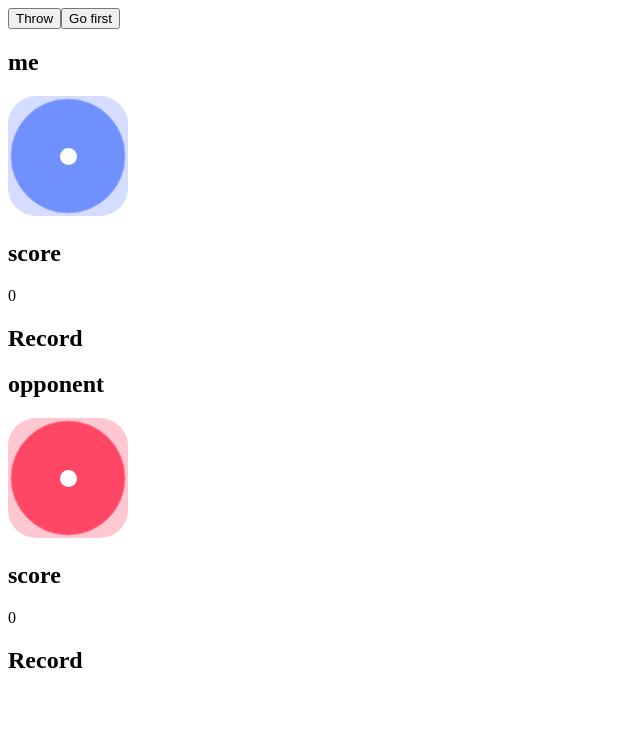
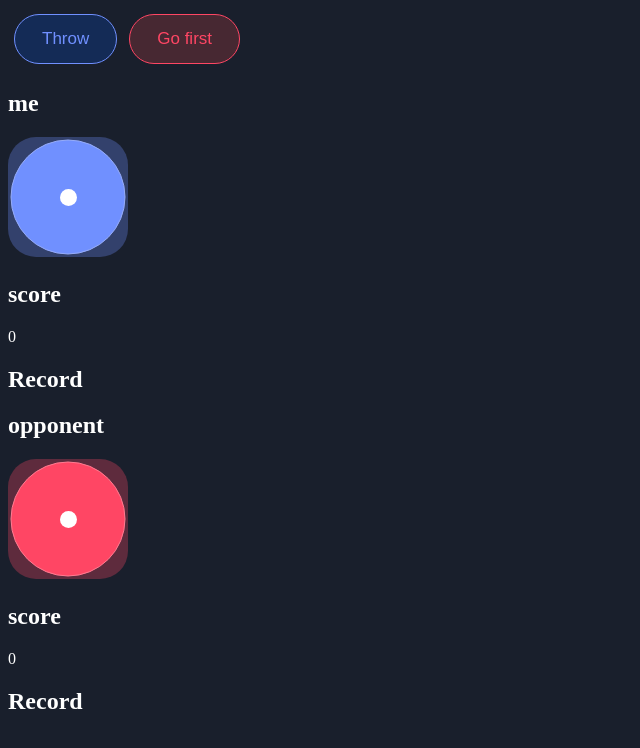
Before and after one commit to kyk1211/dicegame, a React (Create React App) app: page / in a window 1280 px wide. Shown: the top 748 px of the page, without its empty margins (0-640 px from the left). Built offline with nearby package versions, Linux system fonts and the light colour scheme.

Commit message:
style(1)

```diff
--- /dev/null
+++ b/src/App.css
@@ -0,0 +1,3 @@
+.App .App-button {
+  margin: 6px;
+}
--- a/src/App.js
+++ b/src/App.js
@@ -1,6 +1,7 @@
 import Board from './Board';
 import Button from './Button';
 import { useState } from 'react';
+import './App.css';
 
 function random(n) {
   return Math.ceil(Math.random() * n);
@@ -23,10 +24,10 @@ function App() {
   }
 
   return (
-    <div>
+    <div className='App'>
       <div>
-        <Button onClick={handleRollClick}>Throw</Button>
-        <Button onClick={handleClearClick}>Go first</Button>
+        <Button className= 'App-button' color='blue' onClick={handleRollClick}>Throw</Button>
+        <Button className= 'App-button' color='red' onClick={handleClearClick}>Go first</Button>
       </div>
       <div>
         <Board name='me' color='blue'  gameHistory={myHistory} />
--- /dev/null
+++ b/src/Button.css
@@ -0,0 +1,19 @@
+.Button {
+  padding: 14px 27px;
+  border-radius: 9999px;
+  outline: none;
+  cursor: pointer;
+  font-size: 17px;
+}
+
+.Button.blue {
+  background-color: rgba(0, 89, 255, 0.2);
+  border: solid 1px #7090ff;
+  color: #7090ff;
+}
+
+.Button.red {
+  background-color: rgba(255,78,78,0.2);
+  border: solid 1px #ff4664;
+  color: #ff4664;
+}
--- a/src/Button.js
+++ b/src/Button.js
@@ -1,5 +1,12 @@
-function Button({ children, onClick }) {
-  return <button onClick={onClick}>{children}</button>;
+import './Button.css';
+
+function Button({ children, onClick, color = 'blue', className = ''}) {
+  const classNames = `Button ${color} ${className}`;
+  return (
+    <button className={classNames} onClick={onClick}>
+      {children}
+    </button>
+  );
 }
 
 export default Button;
--- /dev/null
+++ b/src/index.css
@@ -0,0 +1,4 @@
+body {
+  background-color: #191f2c;
+  color: #fff;
+}
--- a/src/index.js
+++ b/src/index.js
@@ -1,5 +1,6 @@
 import ReactDOM from 'react-dom';
 import App from './App';
+import './index.css';
 
 ReactDOM.render(
   <App />,
```
